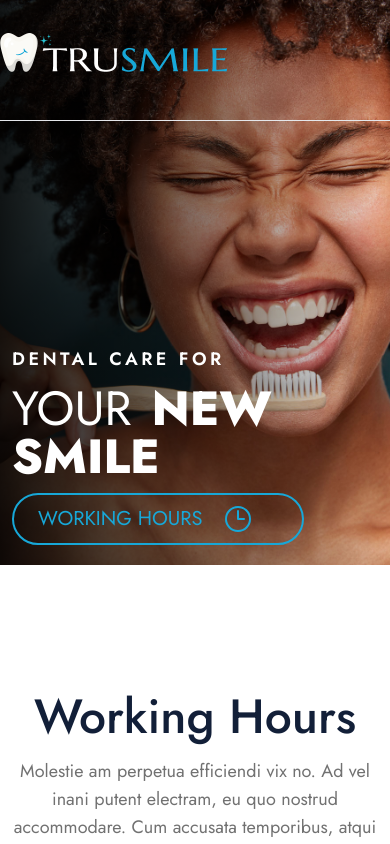
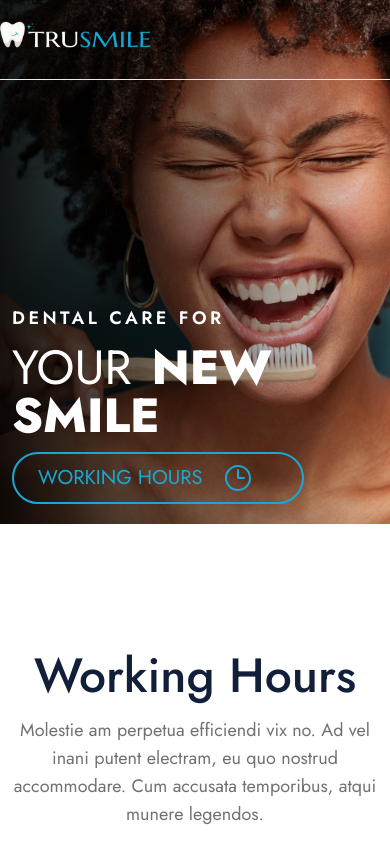
Before and after one commit to SaadIrfan41/dental_clinic, a Next.js app: page / in a window 390 px wide. Shown: the top 844 px of the page. Built offline with nearby package versions, Linux system fonts and the light colour scheme.

Commit message:
height fixed

```diff
--- a/src/app/page.tsx
+++ b/src/app/page.tsx
@@ -64,7 +64,7 @@ const HomePage = () => {
         />
         <header className='max-w-7xl border-b mx-auto relative text-white'>
           <nav className='flex justify-between '>
-            <div className='max-h-[120px]  max-w-[227px]'>
+            <div className='max-h-[120px]  md:max-w-[227px] max-w-[150px]'>
               <Image
                 priority
                 // placeholder='blur'
```
